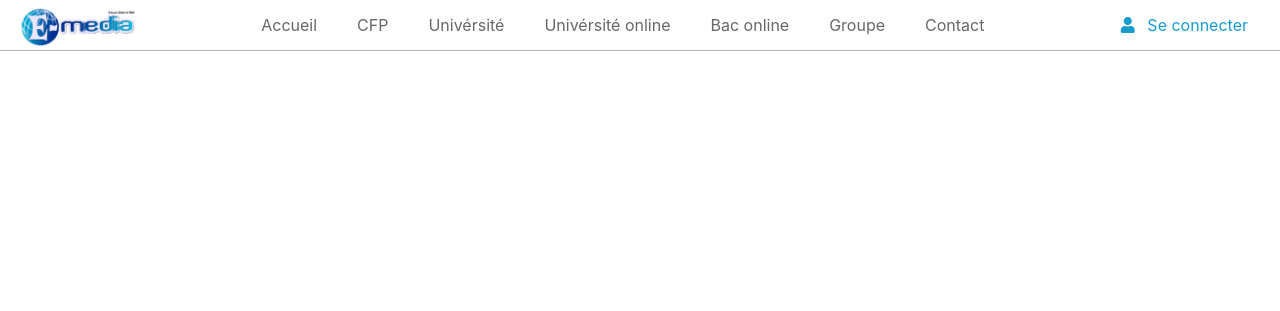
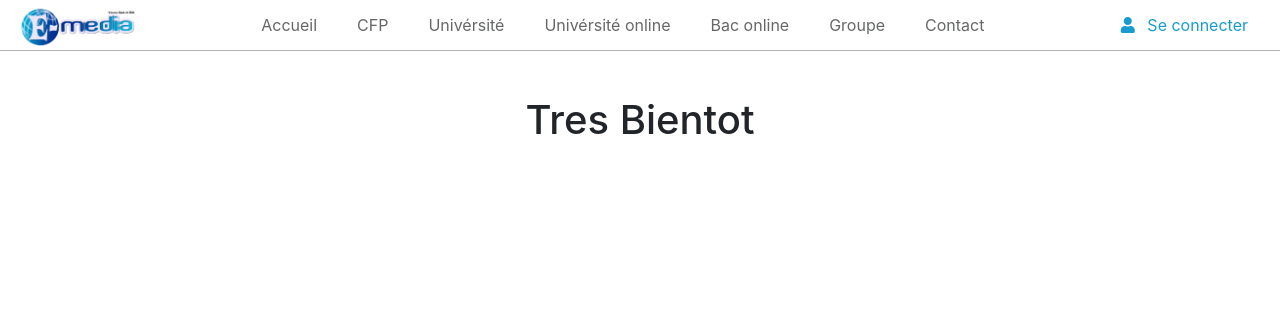
Before and after one commit to MyeLane/Refonte-E-media, a PHP site: page /autre_page/bac in a window 1280 px wide. Shown: the top 311 px of the page. Run offline with PHP 8.4, Linux system fonts and the light colour scheme.

Commit message:
modif bacc

```diff
--- a/autre_page/bac.php
+++ b/autre_page/bac.php
@@ -12,7 +12,15 @@
         <?php
             include_once '../index/nav.php';
         ?>
-
+        <div class="container-fluid">
+            <div class="row d-flex justify-content-center align-items-center">
+                <div class="mt-5">
+                    <div class="mt-5 bientot">
+                        <h1>Tres Bientot</h1>
+                    </div>
+                </div>
+            </div>
+        </div>
         <!--script js -->
         <?php
             include_once '../index/script.php';
```
